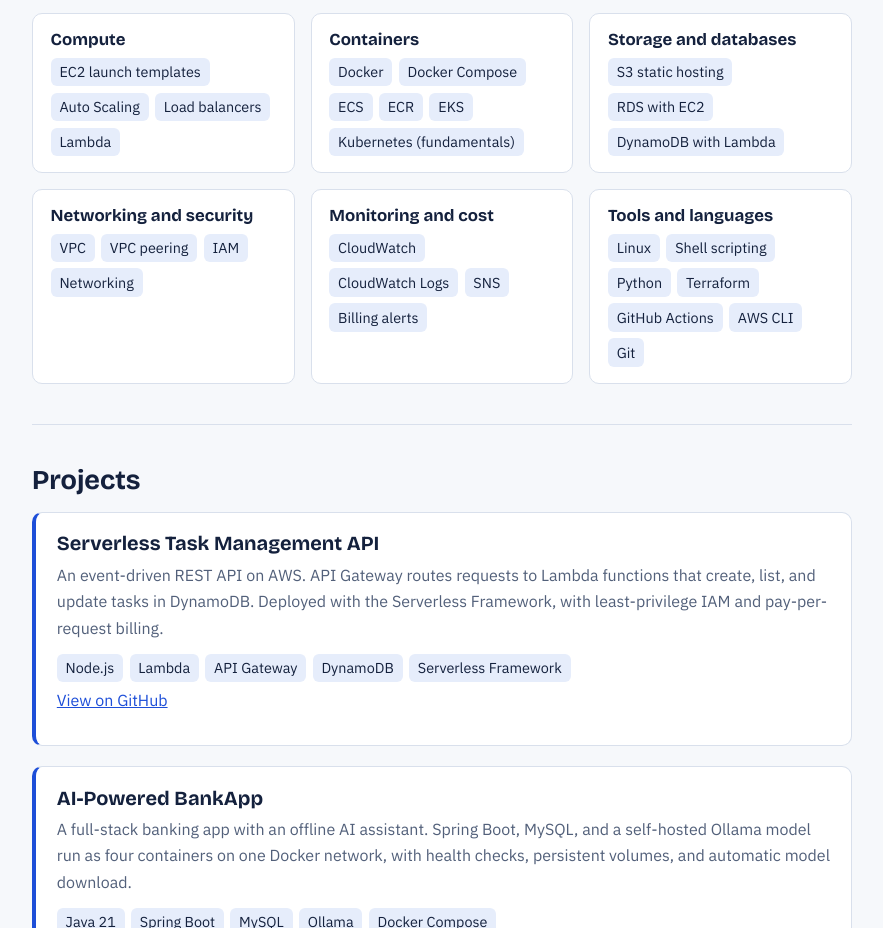
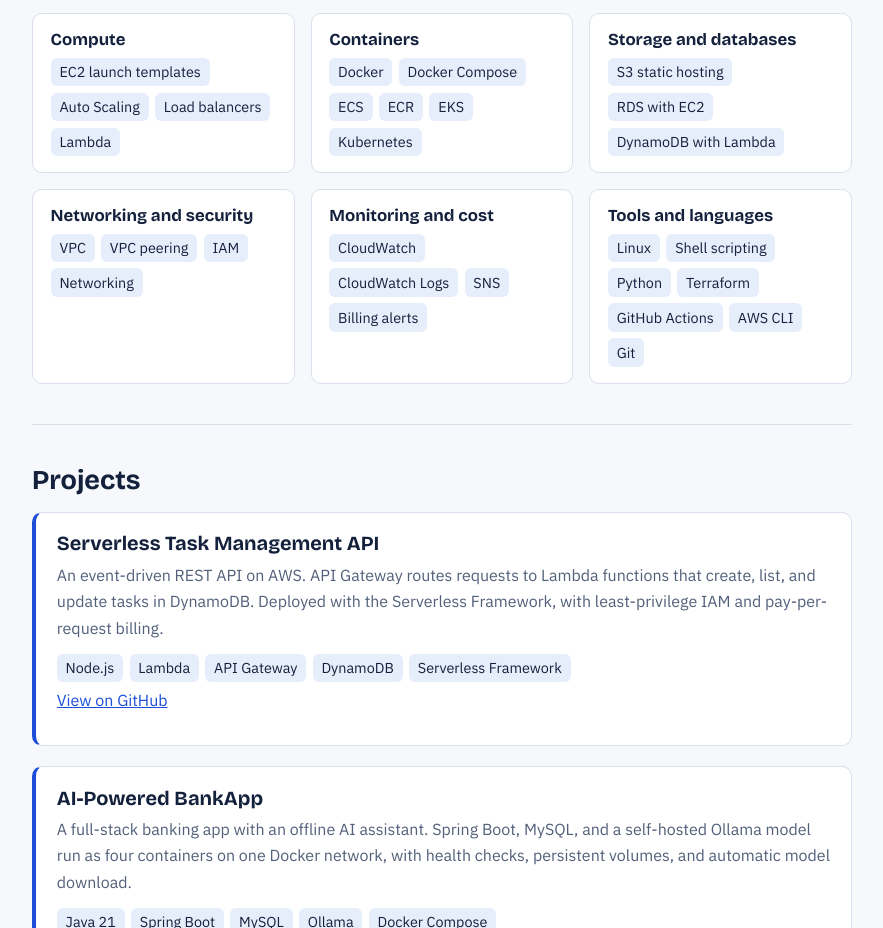
Before and after one commit to Ranjith-Kumar-Edagottu/Ranjith-Kumar-Edagottu.github.io, a plain HTML site: page index.html in a window 1280 px wide. Shown: the part 882-1810 px from the top of the page, without its empty margins (198-1081 px from the left). Drawn offline with nearby package versions, Linux system fonts and the light colour scheme.

Commit message:
Update index.html

```diff
--- a/index.html
+++ b/index.html
@@ -82,7 +82,7 @@ footer{padding:2rem 0 3rem;border-top:1px solid var(--line);color:var(--muted)}
 <h2>Skills</h2>
 <div class="skills">
 <div><h3>Compute</h3><ul class="chips"><li>EC2 launch templates</li><li>Auto Scaling</li><li>Load balancers</li><li>Lambda</li></ul></div>
-<div><h3>Containers</h3><ul class="chips"><li>Docker</li><li>Docker Compose</li><li>ECS</li><li>ECR</li><li>EKS</li><li>Kubernetes (fundamentals)</li></ul></div>
+<div><h3>Containers</h3><ul class="chips"><li>Docker</li><li>Docker Compose</li><li>ECS</li><li>ECR</li><li>EKS</li><li>Kubernetes</li></ul></div>
 <div><h3>Storage and databases</h3><ul class="chips"><li>S3 static hosting</li><li>RDS with EC2</li><li>DynamoDB with Lambda</li></ul></div>
 <div><h3>Networking and security</h3><ul class="chips"><li>VPC</li><li>VPC peering</li><li>IAM</li><li>Networking</li></ul></div>
 <div><h3>Monitoring and cost</h3><ul class="chips"><li>CloudWatch</li><li>CloudWatch Logs</li><li>SNS</li><li>Billing alerts</li></ul></div>
```
